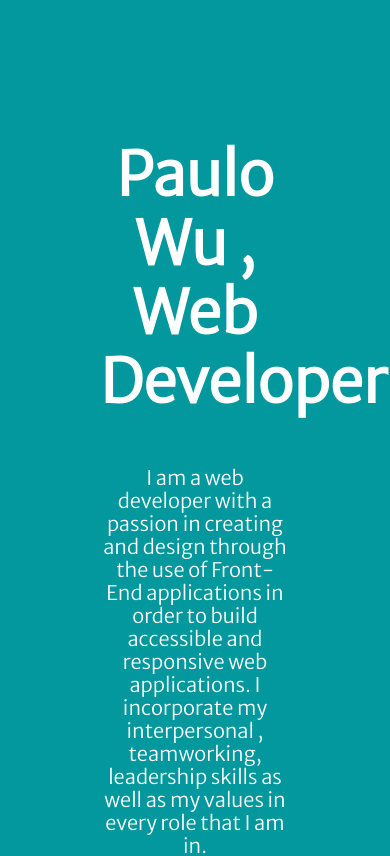
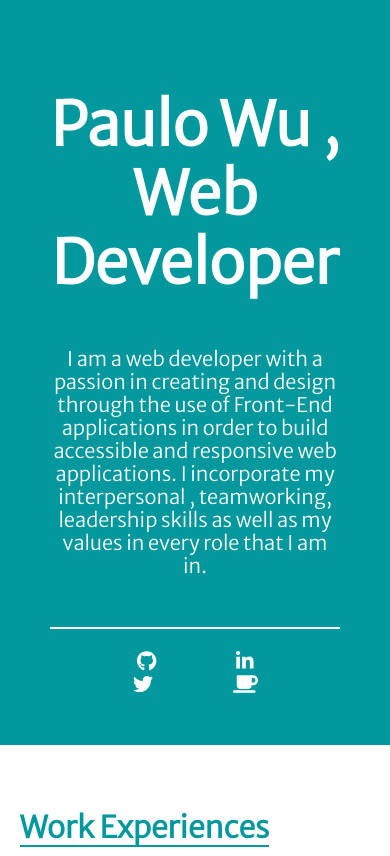
Before and after one commit to WuPaulo/resSPA, a React (Create React App) app: page / in a window 390 px wide. Shown: the top 856 px of the page. Built offline with nearby package versions, Linux system fonts and the light colour scheme.

Commit message:
media querues

```diff
--- a/src/App.css
+++ b/src/App.css
@@ -252,3 +252,11 @@ form input {
 .hideProfile {
   visibility: hidden;
 }
+
+/* media queries  */
+
+@media only screen and (max-width: 576px) {
+  .header {
+    padding: 50px;
+  }
+}
```
